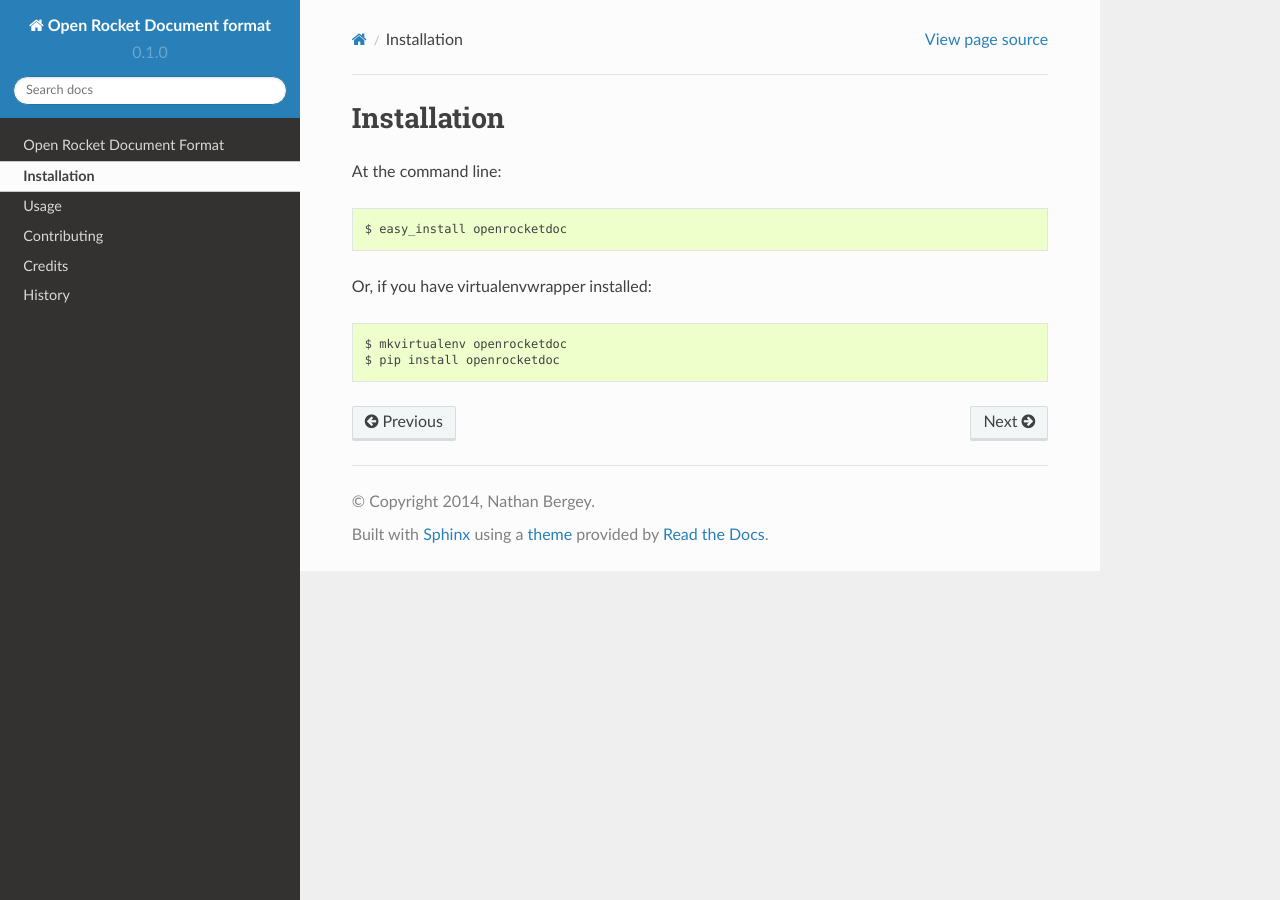
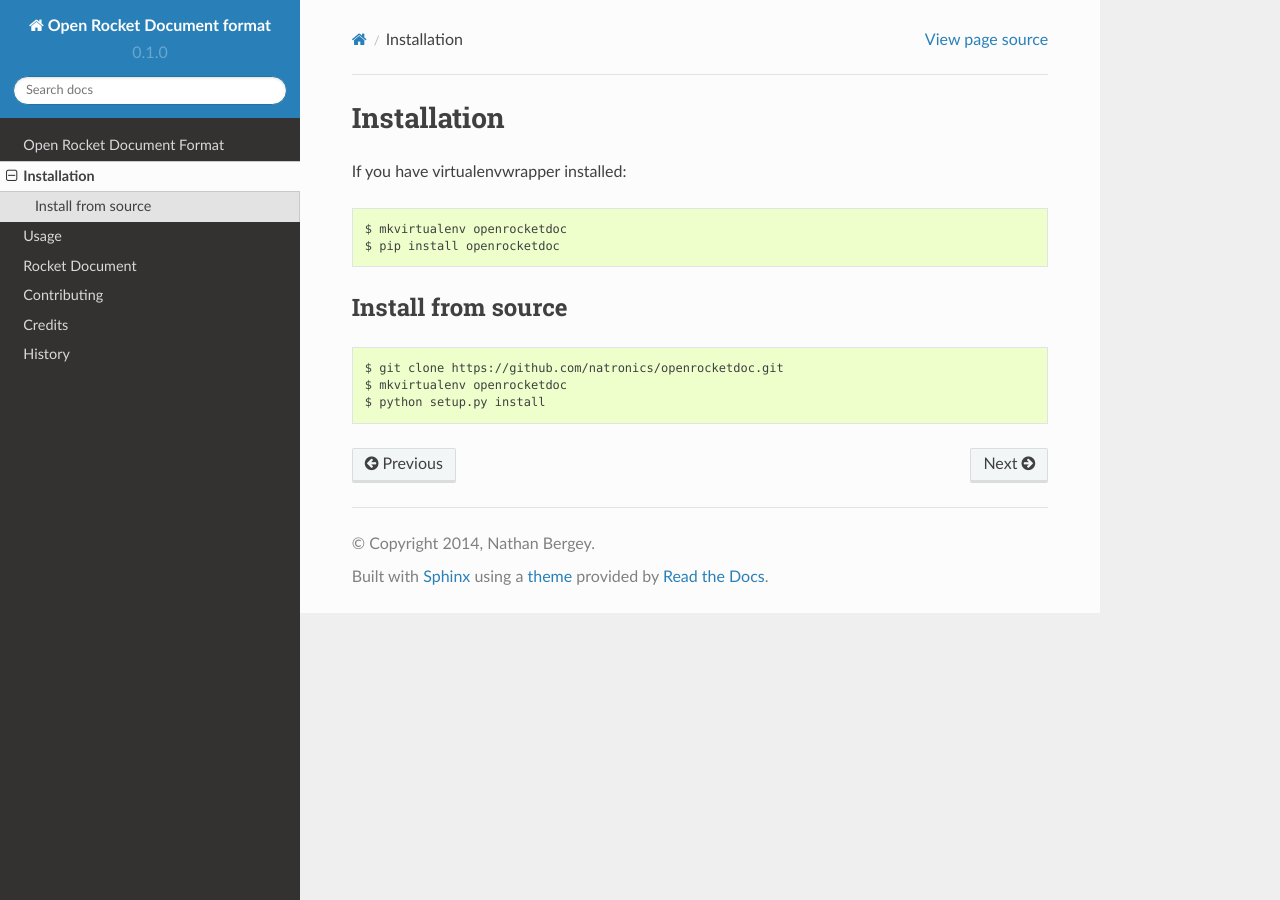
Before and after one commit to open-aerospace/openrocketdoc, a Sphinx documentation site: the page built from docs/installation.rst, in a window 1280 px wide. Built offline with Sphinx 7.4.7 and the Read the Docs theme 2.0.0, drawn with Linux system fonts in a browser that asks for light colours.

Commit message:
Flesh out document a little more

```diff
--- a/HISTORY.rst
+++ b/HISTORY.rst
@@ -3,7 +3,7 @@
 History
 -------
 
-0.1.0 (2014-01-01)
+0.1.0 (2016-01-01)
 ++++++++++++++++++
 
 * First release
--- a/docs/index.rst
+++ b/docs/index.rst
@@ -4,7 +4,7 @@
    contain the root `toctree` directive.
 
 Welcome to Open Rocket Document format's documentation!
-======================================
+=======================================================
 
 Contents:
 
@@ -14,6 +14,7 @@ Contents:
    readme
    installation
    usage
+   document
    contributing
    authors
    history
--- a/docs/installation.rst
+++ b/docs/installation.rst
@@ -2,11 +2,17 @@
 Installation
 ============
 
-At the command line::
-
-    $ easy_install openrocketdoc
-
-Or, if you have virtualenvwrapper installed::
+If you have virtualenvwrapper installed::
 
     $ mkvirtualenv openrocketdoc
     $ pip install openrocketdoc
+
+
+Install from source
+===================
+
+::
+
+    $ git clone https://github.com/natronics/openrocketdoc.git
+    $ mkvirtualenv openrocketdoc
+    $ python setup.py install
--- a/openrocketdoc/__init__.py
+++ b/openrocketdoc/__init__.py
@@ -1,4 +1,3 @@
-#!/usr/bin/env python
 # -*- coding: utf-8 -*-
 
 __author__ = 'Nathan Bergey'
```
Also changed, not shown: docs/document.rst (added, +15 -0 lines), docs/modules.rst (added, +7 -0 lines), docs/openrocketdoc.rst (added, +30 -0 lines), 3 other files.
